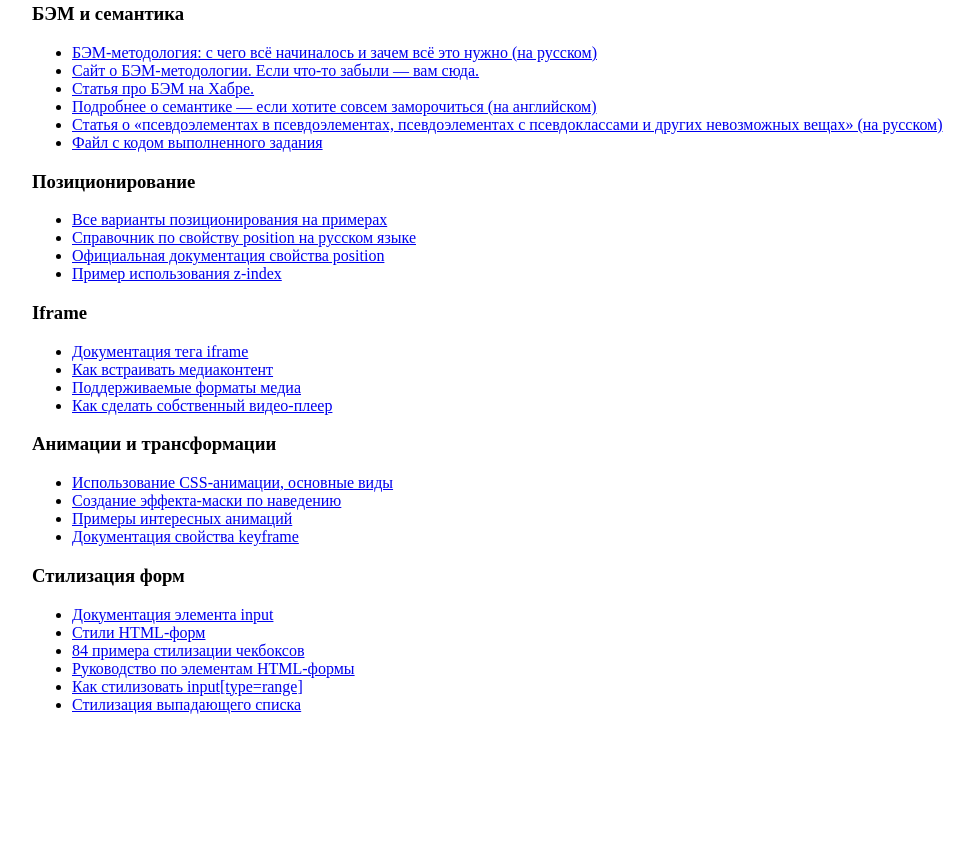
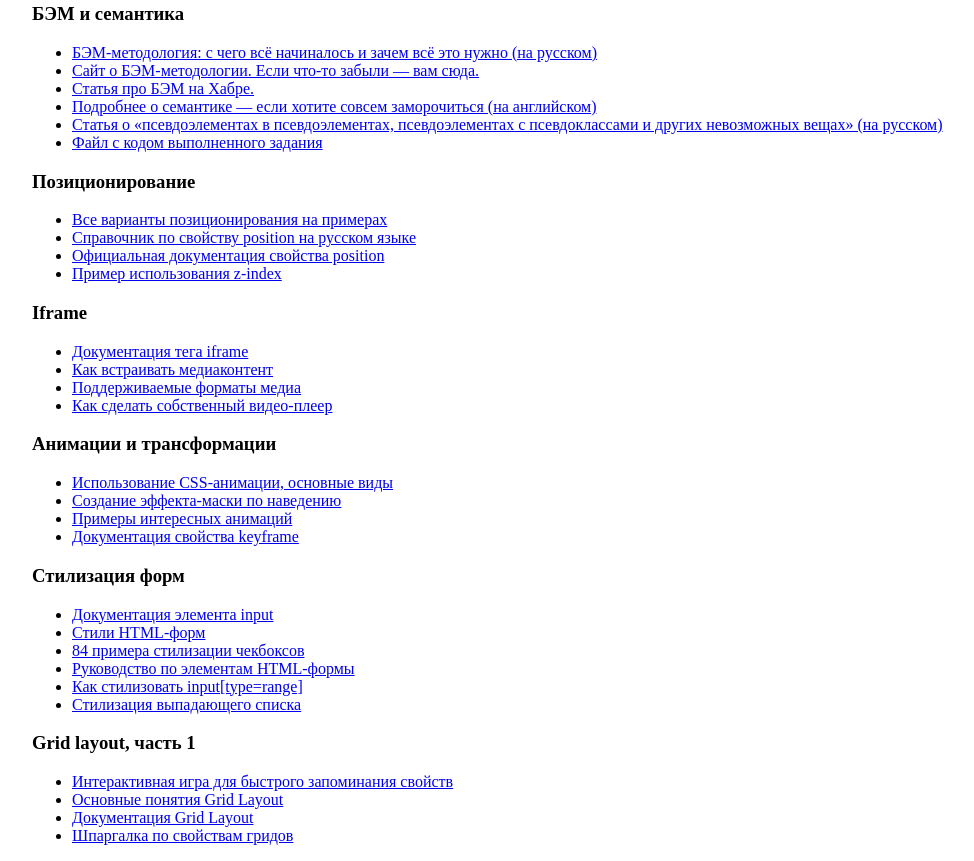
Before and after one commit to MCCHEP/usflinks, a plain HTML site: page index.html in a window 1280 px wide. Shown: the part 365-1226 px from the top of the page, without its empty margins (128-1102 px from the left). Before the commit the page ends 1095 px from the top, so only its background shows below. Drawn offline with Linux system fonts and the light colour scheme.

Commit message:
Добавил ссылки из первой части Grid

```diff
--- a/index.html
+++ b/index.html
@@ -85,7 +85,15 @@
             </article>
         </section>
         <section class="sprint" id="third-sprint">
-
+            <article class="theme">
+                <h3>Grid layout, часть 1</h3>
+                <ul class="external-links">
+                    <li><a href="https://cssgridgarden.com/#ru" target="_blank">Интерактивная игра для быстрого запоминания свойств</a></li>
+                    <li><a href="https://developer.mozilla.org/ru/docs/Web/CSS/CSS_Grid_Layout/Basic_Concepts_of_Grid_Layout" target="_blank">Основные понятия Grid Layout</a></li>
+                    <li><a href="https://www.w3.org/TR/css-grid-1/" target="_blank">Документация Grid Layout</a></li>
+                    <li><a href="https://css-tricks.com/snippets/css/complete-guide-grid/" target="_blank">Шпаргалка по свойствам гридов</a></li>
+                </ul>
+            </article>
         </section>
     </main>
 
```
